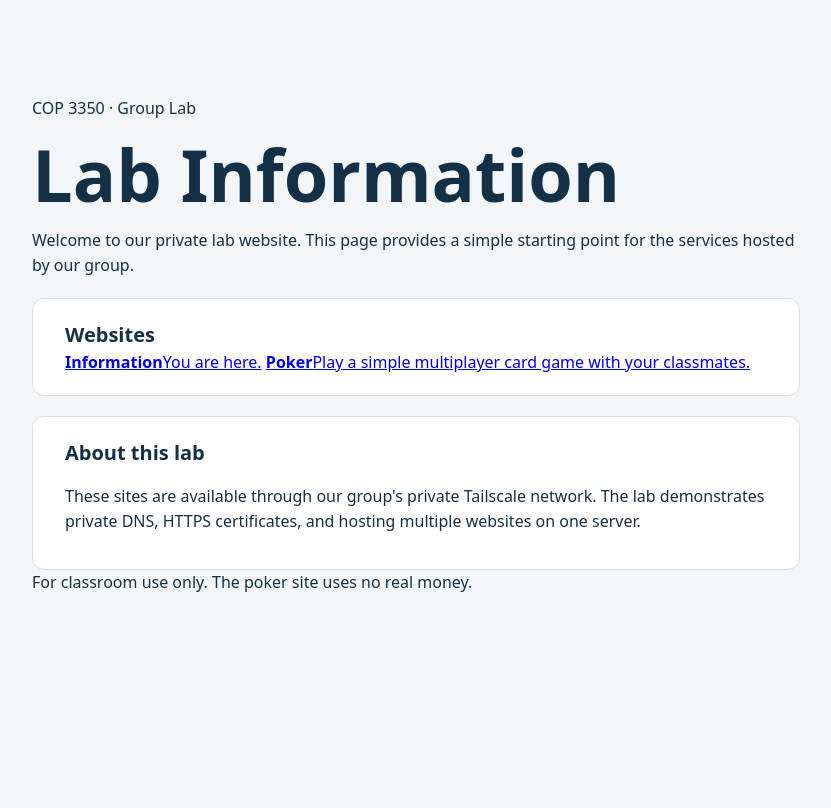
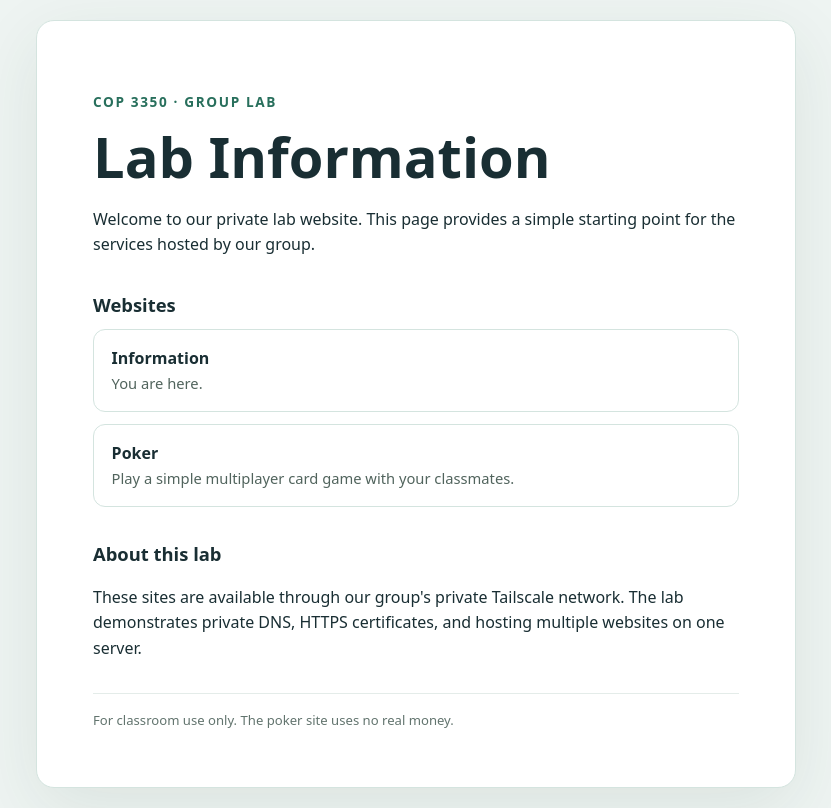
Before and after one commit to martnap21/COP3350GP-info, a plain HTML site: page index.html in a window 1280 px wide. Shown: the whole page, without its empty margins (224-1055 px from the left). Drawn offline with Linux system fonts and the light colour scheme.

Commit message:
Replace placeholder style.css with lab information page

```diff
--- a/style.css
+++ b/style.css
@@ -1,50 +1 @@
-:root {
-  color-scheme: light;
-  font-family: system-ui, sans-serif;
-  color: #143047;
-  background: #f2f6f8;
-  line-height: 1.55;
-}
-
-body { margin: 0; }
-
-main {
-  max-width: 48rem;
-  margin: 0 auto;
-  padding: clamp(2rem, 7vw, 5rem) 1.25rem;
-}
-
-.course {
-  color: #3f5d70;
-  font-size: .875rem;
-  font-weight: 650;
-  margin: 0;
-}
-
-h1 {
-  font-size: clamp(2.75rem, 7vw, 4.5rem);
-  line-height: 1.05;
-  margin: .4rem 0 1rem;
-}
-
-.intro { font-size: 1.125rem; max-width: 37rem; }
-
-section {
-  padding: 1.25rem clamp(1rem, 4vw, 2rem);
-  margin-top: 1.25rem;
-  background: #fff;
-  border: 1px solid #d5e0e6;
-  border-radius: .75rem;
-}
-
-h2 { margin: 0; font-size: 1.25rem; }
-
-.request-flow { margin: .75rem 0 0; padding-inline-start: 1.5rem; }
-.request-flow li { padding-inline-start: .25rem; }
-.request-flow li + li { margin-top: .75rem; }
-.request-flow li::marker { color: #125d63; font-weight: 700; }
-
-dl { margin: .75rem 0 0; }
-dl > div + div { margin-top: .8rem; }
-dt { font-weight: 700; }
-dd { margin: 0; }
+:root{font-family:system-ui,-apple-system,sans-serif;color:#192e33;background:#eef4f2;line-height:1.6}*{box-sizing:border-box}body{margin:0;min-height:100vh;display:grid;place-items:center;padding:1.25rem}.panel{width:min(100%,760px);padding:clamp(1.5rem,5vw,3.5rem);background:white;border:1px solid #d4e4df;border-radius:18px;box-shadow:0 20px 70px #213e3117}.eyebrow{color:#286f5c;text-transform:uppercase;letter-spacing:.12em;font-size:.85rem;font-weight:750}h1{font-size:clamp(2.3rem,6vw,3.5rem);line-height:1.1;margin:.3rem 0 1.2rem}h2{margin:0 0 .6rem;font-size:1.15rem}section{margin-top:2rem}.links{display:grid;gap:.75rem}.links a{display:flex;flex-direction:column;padding:1rem 1.1rem;border:1px solid #d4e4df;border-radius:12px;color:inherit;text-decoration:none;transition:background .15s,border-color .15s}.links a:hover,.links a:focus-visible{background:#effaf4;border-color:#167752;outline-offset:3px}.links span{color:#51645d;font-size:.92rem}footer{border-top:1px solid #e4ece9;padding-top:1rem;margin-top:2rem;color:#62746e;font-size:.82rem}
```
